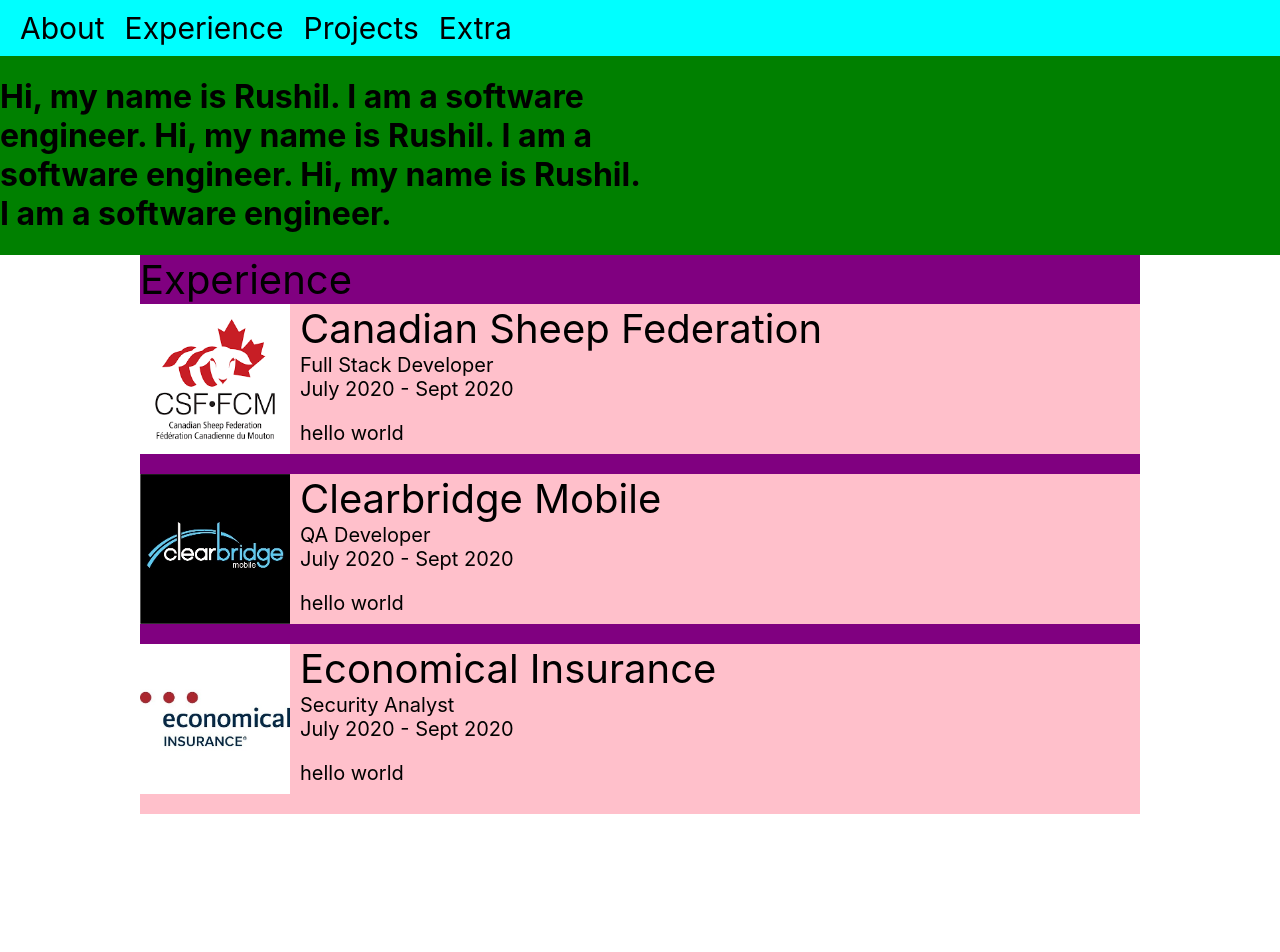
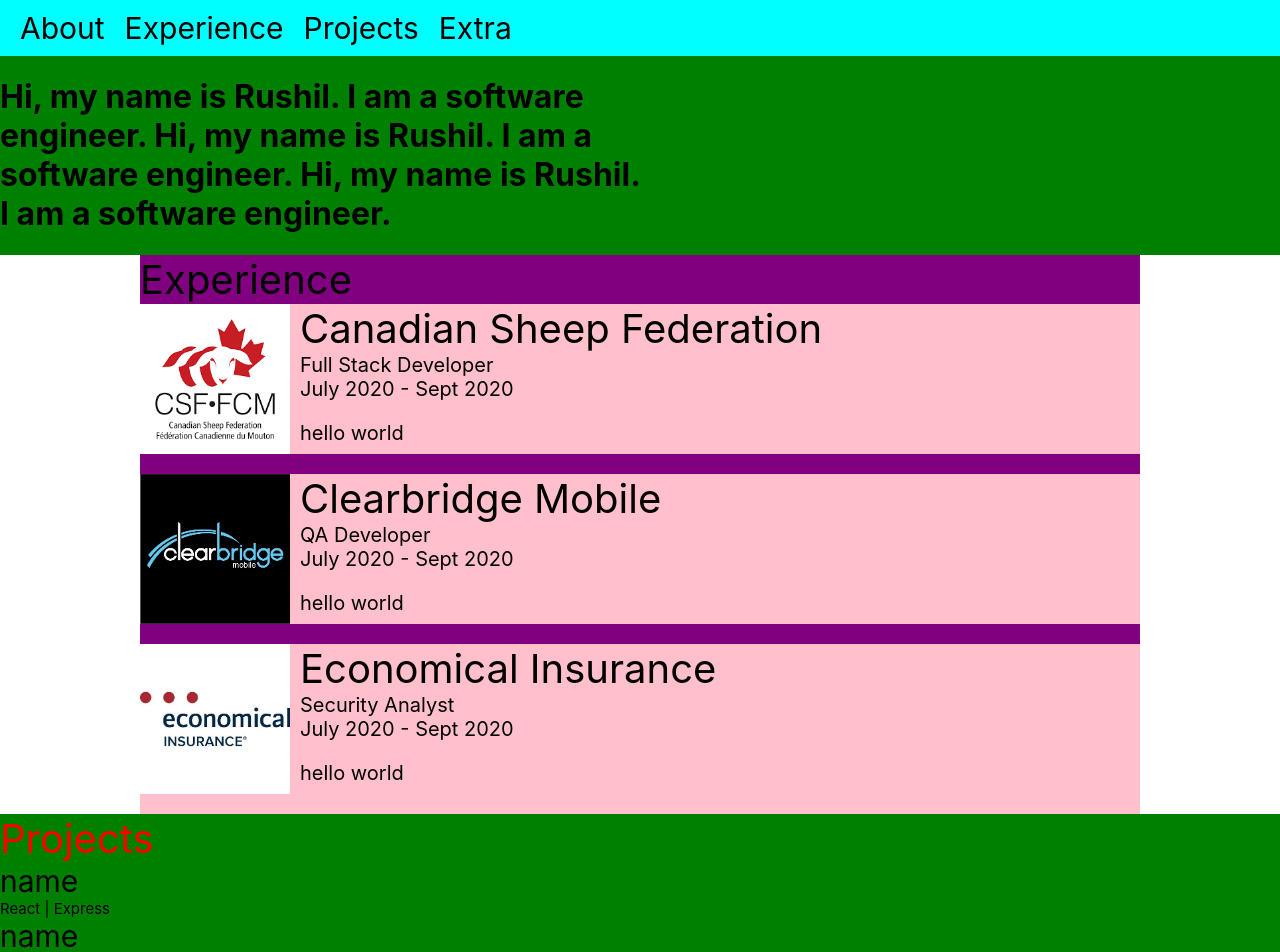
Before and after one commit to ruspatel/ruspatel.github.io, a React (Create React App) app: page / in a window 1280 px wide. Shown: the top 952 px of the page. Before the commit the page ends 814 px from the top, so only its background shows below. Built offline with nearby package versions, Linux system fonts and the light colour scheme.

Commit message:
added projects

```diff
--- a/src/App.js
+++ b/src/App.js
@@ -4,6 +4,7 @@
 import Navbar from './Components/Navbar.js';
 import About from './Components/About.js';
 import Experience from './Components/Experience';
+import Project from './Components/Project';
 
 
 function App() {
@@ -12,6 +13,7 @@
       <Navbar/>
       <About/>
       <Experience/>
+      <Project/>
     </MainBox>
   );
 }
--- /dev/null
+++ b/src/Components/Project.js
@@ -0,0 +1,42 @@
+import styled from 'styled-components';
+import React from 'react';
+
+
+const Project = () => {
+    const projects = [
+        { name: 'name', tools: 'React | Express', description: ''},
+        { name: 'name', tools: 'Android Studio | Machine Learning', description: ''},
+
+    ]
+    return(
+        <ProjectBox>
+            <Title>Projects</Title>
+            {projects.map((project) => (
+                <div>
+                    <ProjectTitle>{project.name}</ProjectTitle>
+                    <ProjectTools>{project.tools}</ProjectTools>
+                </div>
+            ))}
+        </ProjectBox>
+    );
+}
+
+const ProjectBox = styled.div`
+    background-color: green;
+    // margin-top: 10px;
+`;
+
+const ProjectTitle = styled.div`
+    font-size: 30px;
+`;
+
+const ProjectTools = styled.div`
+    font-size: 15px;
+`;
+
+const Title = styled.div`
+    font-size: 40px;
+    color: red;
+`;
+
+export default Project;
```
